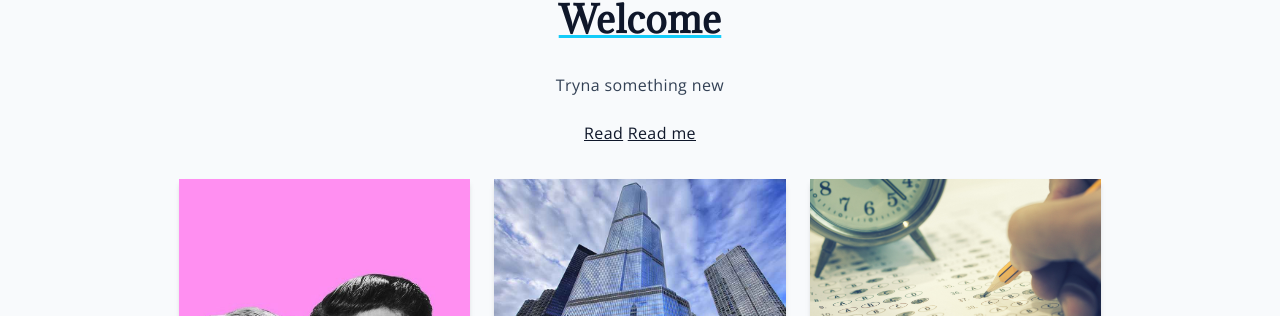
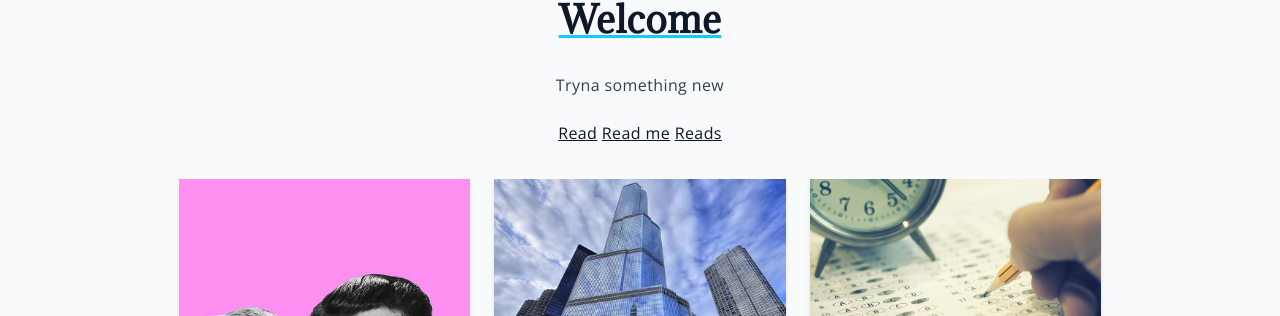
Before and after one commit to turning20w-hub/VrushStuff, a Jekyll site: the page built from index.md, in a window 1280 px wide. Shown: the part 105-421 px from the top of the page. Built offline with Jekyll 4.4.1, drawn with Linux system fonts in a browser that asks for light colours; our own code applies the rules of GitHub Pages for plain Markdown files.

Commit message:
Update index.md

```diff
--- a/index.md
+++ b/index.md
@@ -7,3 +7,4 @@ Tryna something new
 
 [Read](https://turning20w-hub.github.io/newsite/2026/09/23/test-8.html)
 [Read me](newsite/_posts/2026-09-23-test-8)
+[Reads](_posts/2026-09-23-test-8.md)
```
